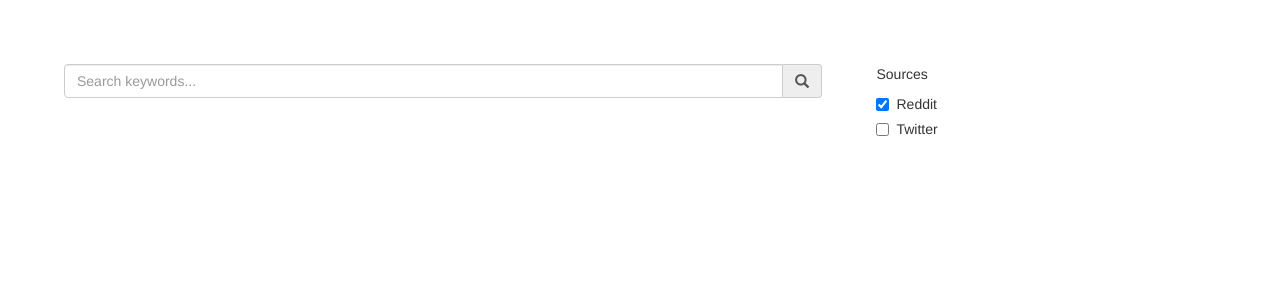
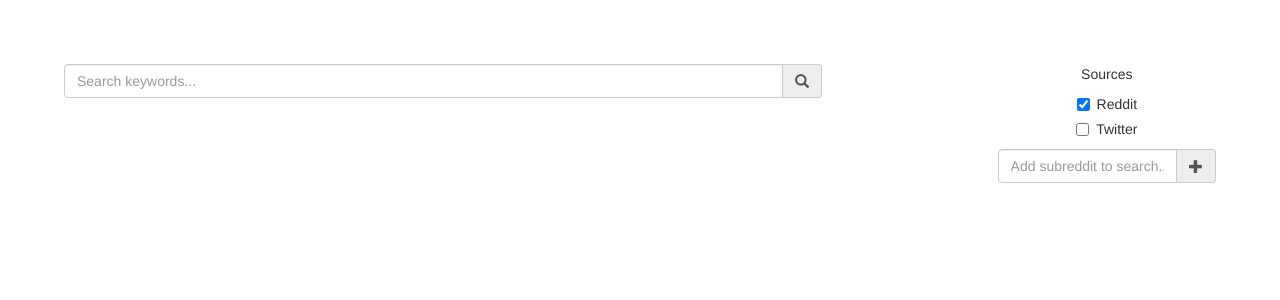
Before and after one commit to felixglush/KeywordSentimentFrontend, a React (Create React App) app: page / in a window 1280 px wide. Both pictures are taken after a click on the label "Reddit". Shown: the top 300 px of the page. Built offline with nearby package versions, Linux system fonts and the light colour scheme.

Commit message:
Controls, added capability to add subreddits to search for

```diff
--- a/src/Controls.jsx
+++ b/src/Controls.jsx
@@ -1,5 +1,21 @@
 import React, { Component } from 'react'
-import { FormGroup, FormControl, InputGroup, Checkbox } from 'react-bootstrap'
+import { FormGroup, FormControl, InputGroup, Checkbox, Glyphicon,
+  ListGroup, ListGroupItem } from 'react-bootstrap'
+
+const SubredditInput = (props) => (
+    <FormGroup>
+      <InputGroup>
+        <FormControl
+          type="text"
+          placeholder="Add subreddit to search..."
+          onChange={event => {props.onChange(event.target.value)}}
+        ></FormControl>
+        <InputGroup.Addon onClick={() => props.onAddToSearch()}>
+          <Glyphicon glyph="plus"></Glyphicon>
+        </InputGroup.Addon>
+      </InputGroup>
+    </FormGroup>
+)
 
 class Controls extends Component {
   constructor(props) {
@@ -7,37 +23,78 @@ class Controls extends Component {
     this.state = {
       redditChecked: false,
       twitterChecked: false,
+      subredditQuery: '',
+      subredditsToSearch: [],
     }
     this.handleToggledReddit = this.handleToggledReddit.bind(this)
     this.handleToggledTwitter = this.handleToggledTwitter.bind(this)
+    this.onSubredditInputChange = this.onSubredditInputChange.bind(this)
+    this.onSubredditAdded = this.onSubredditAdded.bind(this)
+  }
+
+  componentDidUpdate() {
+    this.props.onControlChange(this.state)
   }
 
   handleToggledReddit() {
-    this.setState({redditChecked: !this.state.redditChecked})
+    this.setState({redditChecked: !this.state.redditChecked, subredditsToSearch: []})
   }
 
   handleToggledTwitter() {
     this.setState({twitterChecked: !this.state.twitterChecked})
   }
 
+  onSubredditInputChange(value) {
+    this.setState({subredditQuery: value})
+  }
+
+  onSubredditAdded() {
+    const listOfSubreddits = this.state.subredditsToSearch
+    const queryToAdd = this.state.subredditQuery
+    let add = true
+    for (var i = 0; i < listOfSubreddits.length; i++) {
+      if (listOfSubreddits[i] === queryToAdd) {
+        add = false
+        break
+      }
+    }
+
+    if (add) {
+      listOfSubreddits.push(queryToAdd)
+      this.setState({subredditsToSearch: listOfSubreddits})
+    }
+  }
+
   render() {
+    const subredditInput = this.state.redditChecked === false
+                                ? null
+                                : <SubredditInput
+                                    onChange={this.onSubredditInputChange}
+                                    onAddToSearch={this.onSubredditAdded}
+                                  />
+
+    const listOfSubredditButtons = this.state.subredditsToSearch.map((subreddit) =>
+        <ListGroupItem key={subreddit}>{subreddit}</ListGroupItem>
+    )
+
     return (
-      <FormGroup className="pull-left">
+      <FormGroup>
         <div className="controls-component">
+          <div>
             <p>Sources</p>
-
             <Checkbox
               checked={this.state.redditChecked}
               onChange={this.handleToggledReddit}>
               Reddit
             </Checkbox>
-
             <Checkbox
               checked={this.state.twitterChecked}
               onChange={this.handleToggledTwitter}>
               Twitter
             </Checkbox>
-
+          </div>
+          {subredditInput}
+          <ListGroup>{listOfSubredditButtons}</ListGroup>
         </div>
       </FormGroup>
     )
```
Lines whose indentation alone changed are shown as unchanged.
